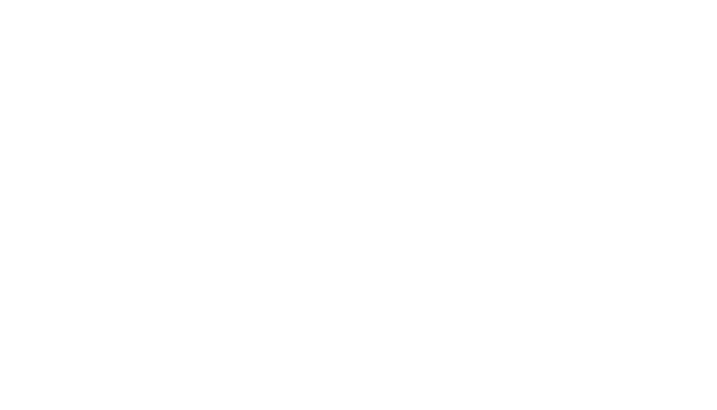
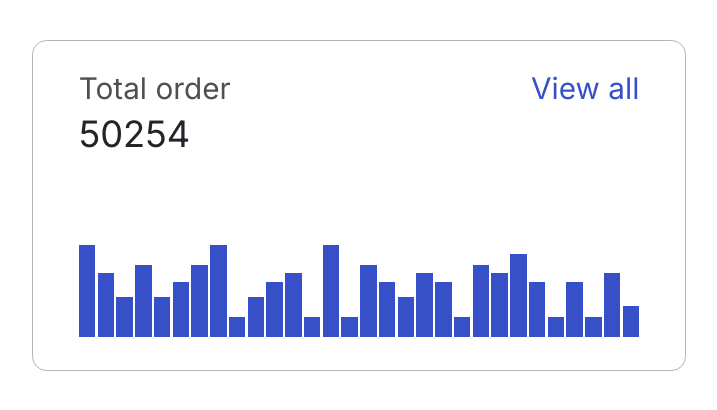
Before and after one commit to js-tasks-ru/htmlcss-20220120_daria-m-kuntsevich, a website: page 04-lection2/01-histogram/index.html in a window 1280 px wide. Shown: the whole page, without its empty margins (8-725 px from the left). Drawn offline with Linux system fonts and the light colour scheme.

Commit message:
histogram: modified histogram.css,index.html

```diff
--- a/04-lection2/01-histogram/histogram.css
+++ b/04-lection2/01-histogram/histogram.css
@@ -0,0 +1,42 @@
+:root {
+    --histogram-width: 654px;
+}
+.histogram{
+width: var(--histogram-width);
+background: var(--white);
+border: 1px solid var(--grey-3);
+box-sizing: border-box;
+border-radius: calc(var(--histogram-width)/45);
+font-family: Inter;
+font-style: normal;
+font-weight: normal;
+color: var(--black);
+font-size: calc(var(--histogram-width)/22);
+}
+.histogram__header{
+    margin: 5% 7% 0% 7%;
+    display: flex;
+    justify-content: space-between;
+}
+.histogram__total{
+opacity: 0.8;
+}
+.histogram__viewall{
+color: var(--blue);
+}
+.histogram__counter{
+font-size: calc(var(--histogram-width)/18);
+margin: 2% 7% 0% 7%;
+}
+.histogram__main{
+    margin: 0% 7% 5% 7%;
+    height:calc(var(--histogram-width)/3.54) ;
+    display: flex;
+    gap: calc(var(--histogram-width)/354);
+    justify-content: space-around;
+    align-items: flex-end;
+}
+.histogram__column{
+    background: var(--primary);
+    width: calc(var(--histogram-width)/40) ;
+}
--- a/04-lection2/01-histogram/index.html
+++ b/04-lection2/01-histogram/index.html
@@ -2,10 +2,79 @@
 <!-- Страница с гистограммой -->
 <html lang="ru">
     <head>
+        <link rel="stylesheet" href="../../assets/css/reset.css">
         <link rel="stylesheet" href="../../assets/css/main.css">
         <link rel="stylesheet" href="./histogram.css">
     </head>
     <body>
-
+        <div class="histogram" style="position: absolute; top: 40px; left:40px;">
+            <header class="histogram__header">
+                <span class="histogram__total">Total order</span>
+                <span class="histogram__viewall">View all</span>
+            </header>
+            <div class="histogram__counter">50254</div>
+            <main class="histogram__main">
+                <div class="histogram__column" style="height: 50%;">
+                </div>
+                <div class="histogram__column" style="height: 35%;">
+                </div>
+                <div class="histogram__column" style="height: 22%;">
+                </div>
+                <div class="histogram__column" style="height: 39%;">
+                </div>
+                <div class="histogram__column" style="height: 22%;">
+                </div>
+                <div class="histogram__column" style="height: 30%;">
+                </div>
+                <div class="histogram__column" style="height: 39%;">
+                </div>
+                <div class="histogram__column" style="height: 50%;">
+                </div>
+                <div class="histogram__column" style="height: 11%;">
+                </div>
+                <div class="histogram__column" style="height: 22%;">
+                </div>
+                <div class="histogram__column" style="height: 30%;">
+                </div>
+                <div class="histogram__column" style="height: 35%;">
+                </div>
+                <div class="histogram__column" style="height: 11%;">
+                </div>
+                <div class="histogram__column" style="height: 50%;">
+                </div>
+                <div class="histogram__column" style="height: 11%;">
+                </div>
+                <div class="histogram__column" style="height: 39%;">
+                </div>
+                <div class="histogram__column" style="height: 30%;">
+                </div>
+                <div class="histogram__column" style="height: 22%;">
+                </div>
+                <div class="histogram__column" style="height: 35%;">
+                </div>
+                <div class="histogram__column" style="height: 30%;">
+                </div>
+                <div class="histogram__column" style="height: 11%;">
+                </div>
+                <div class="histogram__column" style="height: 39%;">
+                </div>
+                <div class="histogram__column" style="height: 35%;">
+                </div>
+                <div class="histogram__column" style="height: 45%;">
+                </div>
+                <div class="histogram__column" style="height: 30%;">
+                </div>
+                <div class="histogram__column" style="height: 11%;">
+                </div>
+                <div class="histogram__column" style="height: 30%;">
+                </div>
+                <div class="histogram__column" style="height: 11%;">
+                </div>
+                <div class="histogram__column" style="height: 35%;">
+                </div>
+                <div class="histogram__column" style="height: 17%;">
+                </div>
+            </main>
+        </div>
     </body>
 </html>
--- a/assets/css/main.css
+++ b/assets/css/main.css
@@ -26,6 +26,6 @@
 }
 
 * {
-    font-family: 'Roboto', sans-serif;
+    font-family: 'Inter', sans-serif;
 
 }
--- a/assets/fonts/fonts.css
+++ b/assets/fonts/fonts.css
@@ -1 +1,2 @@
 @import url('https://fonts.googleapis.com/css2?family=Roboto:ital,wght@0,100;0,300;0,400;0,500;0,700;0,900;1,100;1,300;1,400;1,500;1,700;1,900&display=swap');
+@import url('https://fonts.googleapis.com/css2?family=Inter&display=swap');
```
